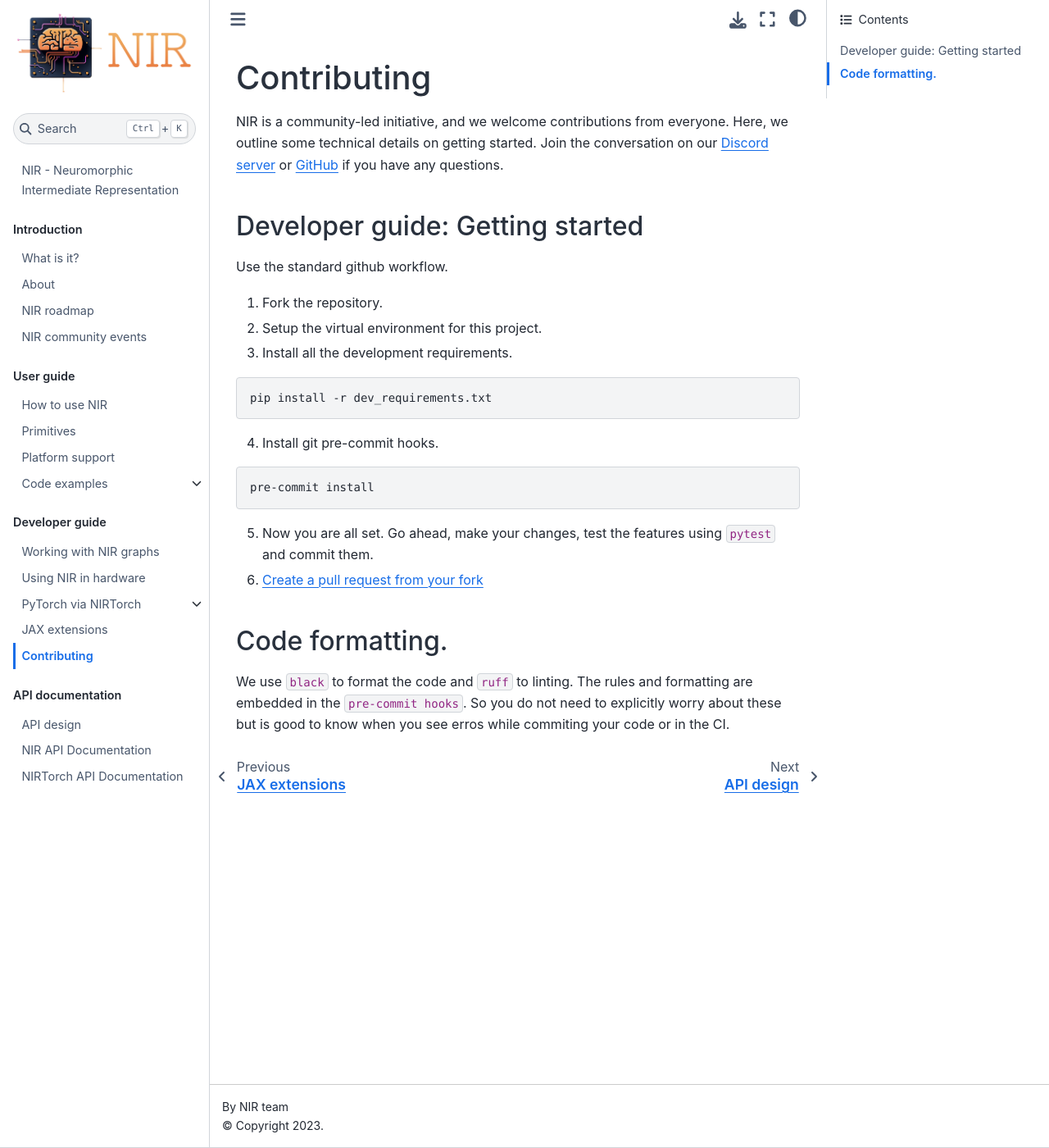
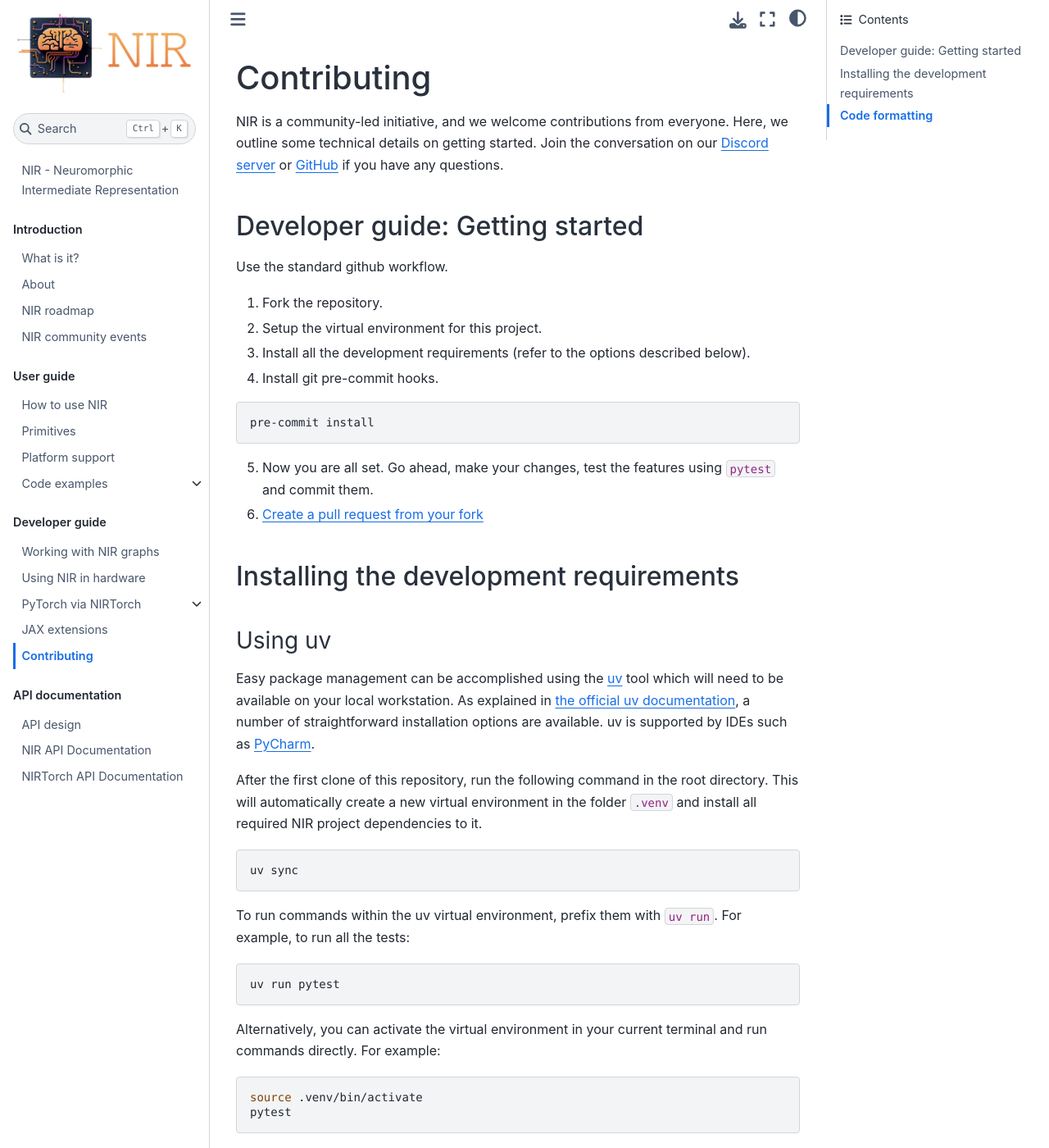
Before and after one commit to neuromorphs/NIR, a Jupyter Book: the page built from docs/source/contributing.md, in a window 1280 px wide and 1400 px high. Shown: the whole window at 82% size. Built offline with Jupyter Book 1.0.4 settings and Sphinx 7.4.7 and the Sphinx Book theme 1.1.4, drawn with Linux system fonts in a browser that asks for light colours; some of the changed text lies outside the part shown.

Commit message:
Updated developer instructions and dependencies for uv (#127)

````diff
--- a/docs/source/contributing.md
+++ b/docs/source/contributing.md
@@ -12,11 +12,7 @@ Use the standard github workflow.
 
 2. Setup the virtual environment for this project.
 
-3. Install all the development requirements.
-
-```shell
-pip install -r dev_requirements.txt
-```
+3. Install all the development requirements (refer to the options described below).
 
 4. Install git pre-commit hooks.
 
@@ -28,7 +24,45 @@ pre-commit install
 
 6. [Create a pull request from your fork](https://docs.github.com/en/pull-requests/collaborating-with-pull-requests/proposing-changes-to-your-work-with-pull-requests/creating-a-pull-request-from-a-fork)
 
-## Code formatting.
+## Installing the development requirements
+
+### Using uv
+
+Easy package management can be accomplished using the [uv](https://docs.astral.sh/uv/) tool which will need to be available on
+your local workstation. As explained in [the official uv documentation](https://docs.astral.sh/uv/getting-started/installation/),
+a number of straightforward installation options are available. uv is supported by IDEs such as [PyCharm](https://www.jetbrains.com/help/pycharm/uv.html).
+
+
+After the first clone of this repository, run the following command in the root directory.
+This will automatically create
+a new virtual environment in the folder `.venv` and install all required NIR project dependencies to it.
+
+```shell
+uv sync
+```
+
+
+To run commands within the uv virtual environment, prefix them with `uv run`.
+For example, to run all the tests:
+
+```shell
+uv run pytest
+```
+
+Alternatively, you can activate the virtual environment in your current terminal and run commands directly.
+For example:
+```shell
+source .venv/bin/activate
+pytest
+```
+
+### Using pip
+
+```shell
+pip install -r dev_requirements.txt
+```
+
+## Code formatting
 
 We use `black` to format the code and `ruff` to linting.
 The rules and formatting are embedded in the `pre-commit hooks`. So you do not need to explicitly worry about these but is good to know when you see erros while commiting your code or in the CI.
````
Also changed, not shown: pyproject.toml (+9 -0 lines), 2 other files.
